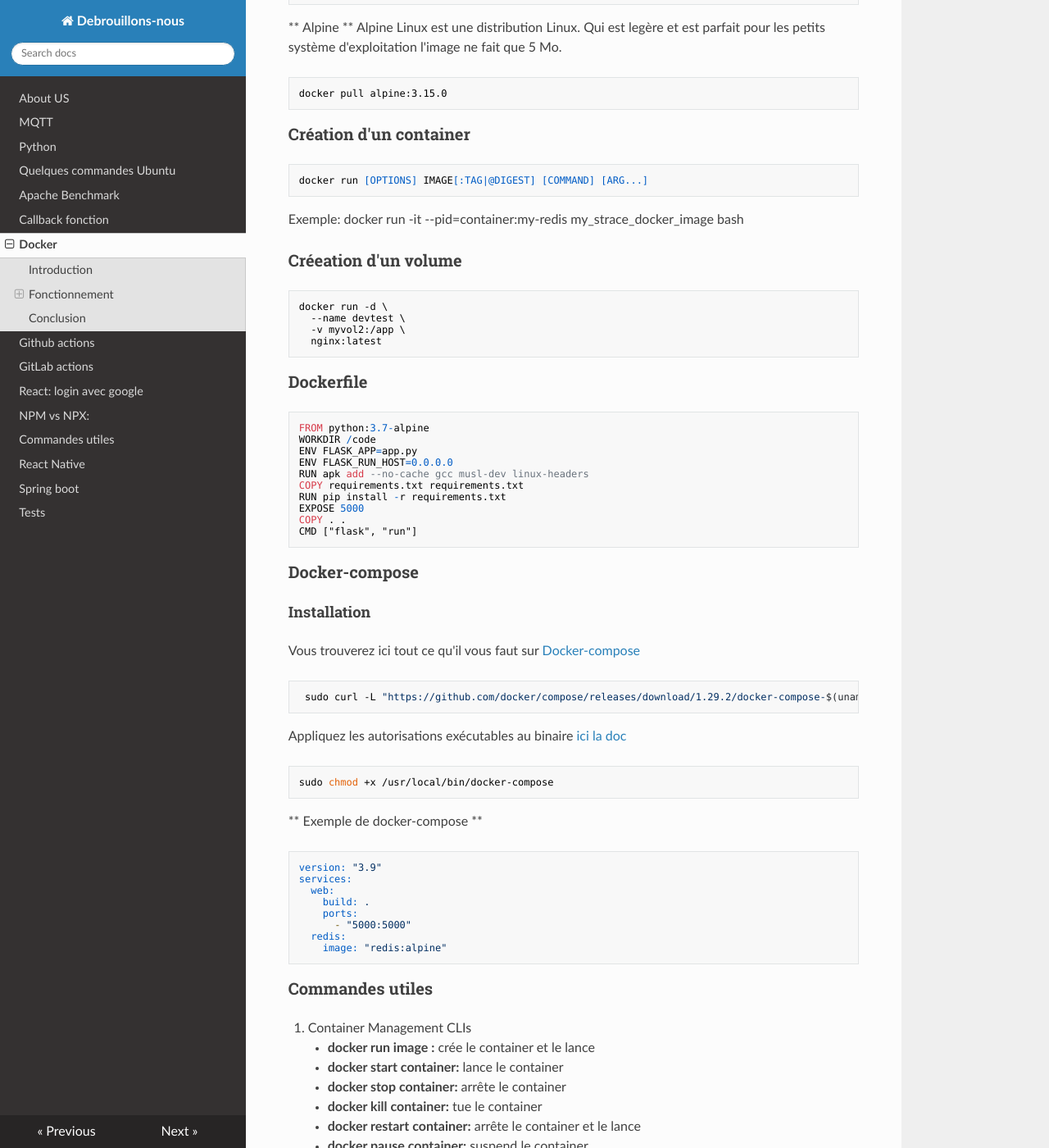
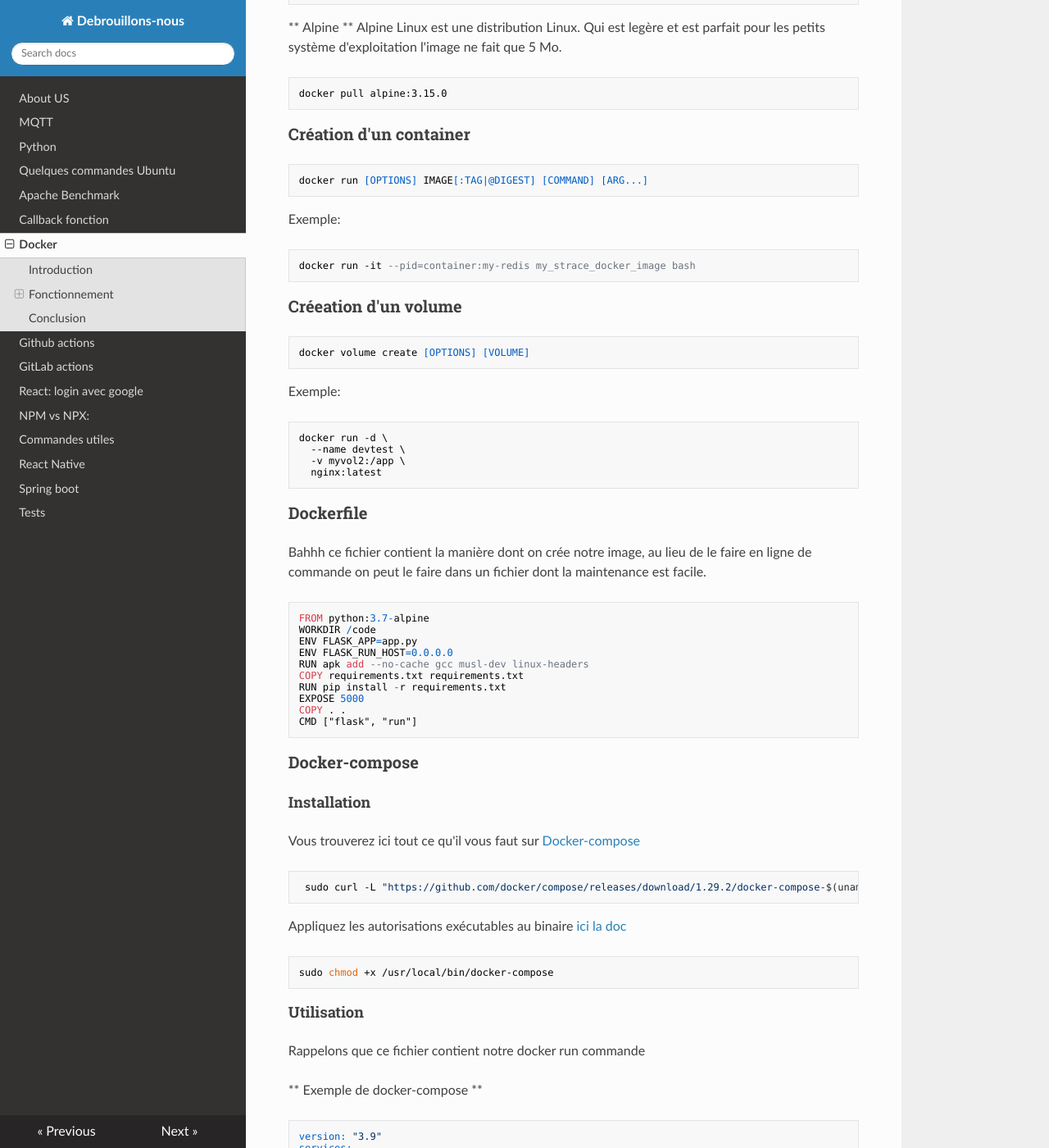
Before and after one commit to debrouillonsnous/debrouillonsnous.github.io, an MkDocs documentation site: the page built from docs/docker.md, in a window 1280 px wide and 1400 px high, scrolled down 2172 px. Shown: the whole window at 82% size. Built offline with MkDocs 1.6.1, drawn with Linux system fonts in a browser that asks for light colours; nearby versions of some CDN libraries.

````diff
--- a/docs/docker.md
+++ b/docs/docker.md
@@ -56,9 +56,14 @@
 docker run [OPTIONS] IMAGE[:TAG|@DIGEST] [COMMAND] [ARG...]
 ```
 Exemple:
+```
 docker run -it --pid=container:my-redis my_strace_docker_image bash
-
+```
 ### Créeation d'un volume
+```
+docker volume create [OPTIONS] [VOLUME]
+```
+Exemple:
 ```
 docker run -d \
   --name devtest \
@@ -66,6 +71,7 @@
   nginx:latest
 ```
 ### Dockerfile
+Bahhh ce fichier contient la manière dont on crée notre image, au lieu de le faire en ligne de commande on peut le faire dans un fichier dont la maintenance est facile.
 ```
 FROM python:3.7-alpine
 WORKDIR /code
@@ -90,6 +96,9 @@
 ```
 sudo chmod +x /usr/local/bin/docker-compose
 ```
+#### Utilisation
+Rappelons que ce fichier contient notre docker run commande
+
 ** Exemple de docker-compose **
 ```
 version: "3.9"
@@ -104,7 +113,7 @@
 ### Commandes utiles
 
 <ol>
-    <li>Container Management CLIs
+    <li><i style="color:green; font-weight:bold; font-size:18px">Container Management CLIs </i>
         <ul>
             <li><strong> docker run image :</strong> crée le container et le lance</li>
             <li><strong> docker start container:</strong> lance le container</li>
@@ -115,14 +124,14 @@
             <li><strong> docker rm container:</strong> detruit le container</li>
         </ul>
     </li>
-    <li>Inspection du conteneur
+    <li><i style="color:green; font-weight:bold; font-size:18px">Inspection du conteneur</i>
         <ul>
             <li><strong> docker ps :</strong> liste l'ensemble des container en cours d'execution</li>
             <li><strong> docker ps -a:</strong> liste tous containers</li>
             <li><strong> docker logs [-f] container:</strong> liste les logs </li>
         </ul>
     </li>
-    <li>Interagir avec le conteneur et images
+    <li><i style="color:green; font-weight:bold; font-size:18px">Interagir avec le conteneur et images</i>
         <ul>
             <li><strong> docker attach container :</strong> rejoint le container en cours mais si on l'arret il tue le container en cours</li>
             <li><strong> docker exec container args..:</strong> lance un container</li>
````
